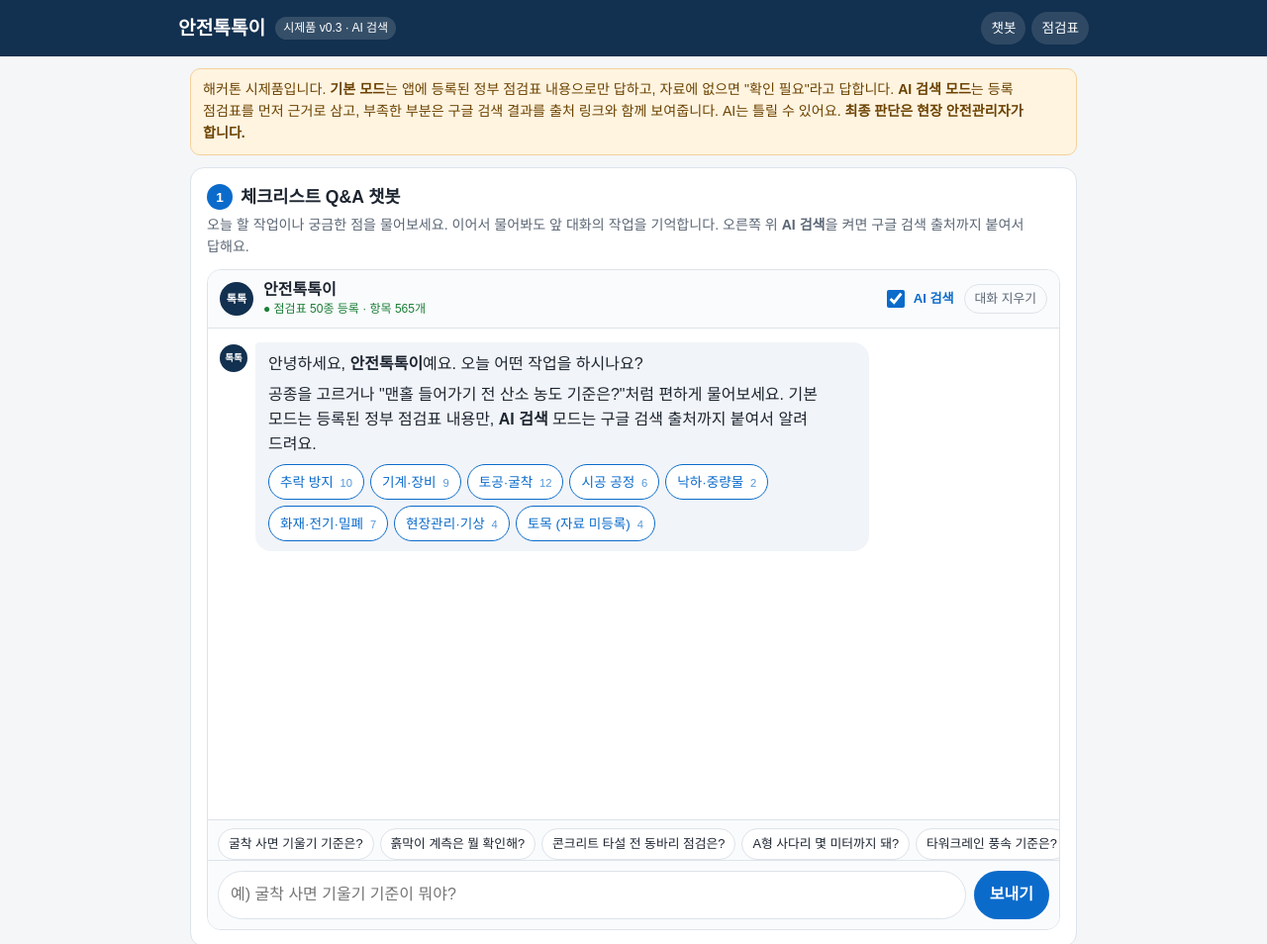
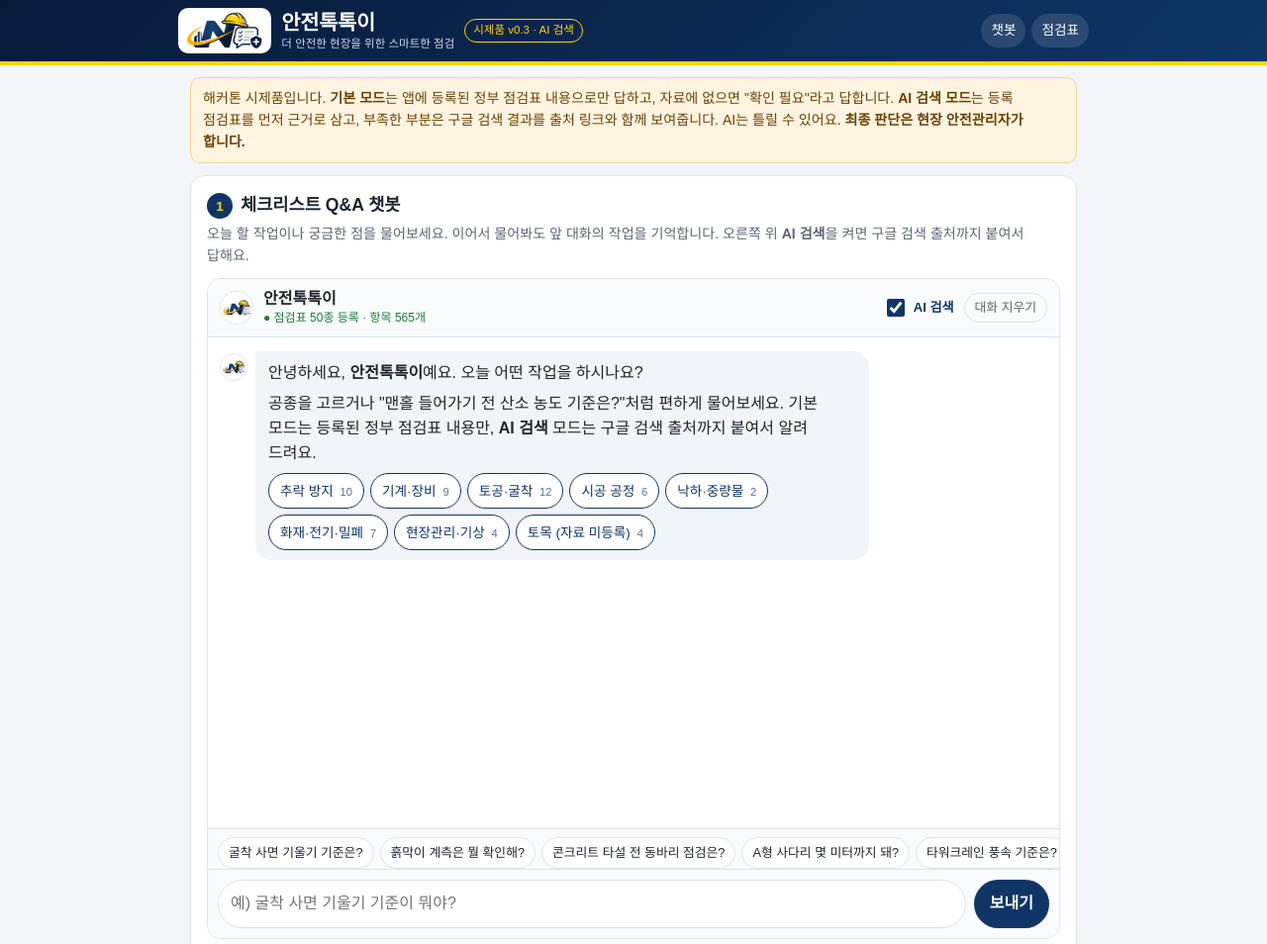
Before and after one commit to djbj1167-rgb/ni2-hackathon-team01-kim-bojun, a plain HTML site: page index.html in a window 1280 px wide. Shown: the top 954 px of the page at 99% size. Drawn offline with Linux system fonts and the light colour scheme.

Commit message:
팀 로고(NEXTON 안전톡톡이) 적용: 헤더/아바타/파비콘/푸터 + 로고 색상 테마

```diff
--- a/index.html
+++ b/index.html
@@ -3,36 +3,45 @@
 <head>
 <meta charset="utf-8">
 <meta name="viewport" content="width=device-width, initial-scale=1">
+<meta name="theme-color" content="#0f3566">
+<link rel="icon" type="image/png" href="logo-favicon.png">
 <title>안전톡톡이 | 건설현장 작업 전 안전점검 챗봇</title>
 <meta name="description" content="안전톡톡이: 토목·건설 시공 작업 전 안전점검 챗봇. 질문하면 정부 점검표에서 점검항목과 출처를 찾아 답하고, 바로 점검표로 체크할 수 있는 시제품">
 <style>
   :root {
-    --bg: #f4f6f8; --card: #fff; --ink: #1d2530; --sub: #5b6675; --line: #dde3ea;
-    --brand: #0b6bcb; --brand-soft: #e8f1fb; --ok: #1a7f37; --ok-soft: #e6f4ea;
+    --bg: #f3f5f9; --card: #fff; --ink: #1d2530; --sub: #5b6675; --line: #dde3ea;
+    --brand: #0f3566; --brand-soft: #e6edf8; --accent: #ffd402; --accent-deep: #f5b400; --navy-900: #061a38; --ok: #1a7f37; --ok-soft: #e6f4ea;
     --bad: #c62828; --bad-soft: #fdecea; --na: #6b7280; --na-soft: #eef0f3; --warn: #b26a00; --warn-soft: #fff4e0;
     --botbg: #f1f4f8;
   }
   * { box-sizing: border-box; }
   html { -webkit-text-size-adjust: 100%; }
   body { margin: 0; background: var(--bg); color: var(--ink); font-family: "Pretendard", "Apple SD Gothic Neo", "Malgun Gothic", "맑은 고딕", "Noto Sans KR", sans-serif; font-size: 16px; line-height: 1.55; word-break: keep-all; overflow-wrap: anywhere; }
-  header { background: #12304f; color: #fff; padding: 12px 16px; position: sticky; top: 0; z-index: 10; }
+  header { background: linear-gradient(135deg, #061a38 0%, #0f3566 100%); color: #fff; padding: 8px 16px; border-bottom: 4px solid var(--accent); position: sticky; top: 0; z-index: 10; }
   header .wrap { display: flex; align-items: center; gap: 10px; }
-  header h1 { font-size: 1.2rem; margin: 0; }
-  header .tag { font-size: .75rem; background: rgba(255,255,255,.15); padding: 2px 8px; border-radius: 99px; }
+  header h1 { font-size: 1.3rem; margin: 0; line-height: 1.15; letter-spacing: -.01em; }
+  .logo { display: block; background: #fff; border-radius: 10px; padding: 3px 6px; flex: none; box-shadow: 0 1px 0 rgba(0,0,0,.15); }
+  .logo img { display: block; height: 40px; width: auto; }
+  .ttl { min-width: 0; }
+  .slogan { margin: 2px 0 0; font-size: .72rem; color: #c9d8f0; line-height: 1.25; }
+  header .tag { font-size: .72rem; color: var(--accent); border: 1px solid var(--accent); padding: 2px 8px; border-radius: 99px; white-space: nowrap; }
   header nav { margin-left: auto; display: flex; gap: 6px; }
-  header nav a { color: #fff; text-decoration: none; font-size: .85rem; padding: 6px 10px; border-radius: 99px; background: rgba(255,255,255,.12); }
+  header nav a { color: #fff; text-decoration: none; font-size: .85rem; padding: 6px 10px; border-radius: 99px; background: rgba(255,255,255,.12); white-space: nowrap; }
+  header nav a:hover { background: var(--accent); color: var(--navy-900); }
+  @media (max-width: 600px) { header .tag { display: none; } .logo img { height: 34px; } header h1 { font-size: 1.15rem; } header nav a { padding: 5px 8px; font-size: .8rem; } }
+  @media (max-width: 400px) { .slogan { font-size: .66rem; } header nav { display: none; } }
   .wrap { max-width: 920px; margin: 0 auto; }
   main { padding: 12px; }
   .notice { background: var(--warn-soft); color: #6b4200; border: 1px solid #f3d29b; border-radius: 10px; padding: 10px 12px; font-size: .88rem; margin-bottom: 12px; }
   .card { background: var(--card); border: 1px solid var(--line); border-radius: 14px; padding: 16px; margin-bottom: 14px; }
   .card h2 { font-size: 1.1rem; margin: 0 0 4px; display: flex; align-items: center; gap: 8px; }
-  .step { display: inline-grid; place-items: center; width: 26px; height: 26px; border-radius: 50%; background: var(--brand); color: #fff; font-size: .85rem; flex: none; }
+  .step { display: inline-grid; place-items: center; width: 26px; height: 26px; border-radius: 50%; background: var(--brand); color: var(--accent); font-size: .85rem; flex: none; }
   .hint { color: var(--sub); font-size: .88rem; margin: 0 0 12px; }
   .row { display: grid; grid-template-columns: 1fr; gap: 10px; margin-bottom: 12px; }
   @media (min-width: 640px) { .row { grid-template-columns: 2fr 1fr; } }
   label { font-size: .85rem; color: var(--sub); display: block; margin-bottom: 4px; }
   input[type=text], input[type=date] { width: 100%; font: inherit; padding: 11px 12px; border: 1px solid var(--line); border-radius: 10px; background: #fff; }
-  input:focus, button:focus-visible { outline: 3px solid #9cc7f2; outline-offset: 1px; }
+  input:focus, button:focus-visible { outline: 3px solid var(--accent); outline-offset: 1px; }
   .btn { font: inherit; border: 0; border-radius: 10px; padding: 11px 16px; cursor: pointer; min-height: 44px; background: var(--brand); color: #fff; font-weight: 600; white-space: nowrap; }
   .btn.ghost { background: #fff; color: var(--brand); border: 1px solid var(--brand); }
   .btn.small { padding: 8px 12px; min-height: 38px; font-size: .9rem; }
@@ -40,7 +49,7 @@
   /* ---- 챗봇 ---- */
   .chat { border: 1px solid var(--line); border-radius: 14px; overflow: hidden; display: flex; flex-direction: column; background: #fff; }
   .chat-head { display: flex; align-items: center; gap: 10px; padding: 10px 12px; border-bottom: 1px solid var(--line); background: #fafbfc; }
-  .avatar { width: 34px; height: 34px; border-radius: 50%; background: #12304f; color: #fff; display: grid; place-items: center; font-size: .7rem; font-weight: 700; flex: none; }
+  .avatar { width: 34px; height: 34px; border-radius: 50%; background: #fff; border: 1px solid var(--line); object-fit: contain; flex: none; }
   .chat-head .name { font-weight: 700; line-height: 1.2; }
   .chat-head .status { font-size: .75rem; color: var(--ok); }
   .chat-head { flex-wrap: wrap; }
@@ -117,15 +126,18 @@
   footer { padding: 8px 16px 40px; color: var(--sub); font-size: .85rem; }
   footer h3 { font-size: .95rem; color: var(--ink); }
   footer ol { padding-left: 18px; }
+  .brandfoot { margin: 14px 0 0; text-align: center; }
+  .brandfoot img { max-width: min(340px, 80%); height: auto; border-radius: 12px; background: #fff; border: 1px solid var(--line); }
   .toast { position: fixed; left: 50%; bottom: 20px; transform: translateX(-50%); background: #1d2530; color: #fff; padding: 10px 16px; border-radius: 99px; font-size: .9rem; opacity: 0; transition: opacity .2s; pointer-events: none; z-index: 20; }
   .toast.show { opacity: 1; }
   .sr { position: absolute; width: 1px; height: 1px; overflow: hidden; clip: rect(0 0 0 0); }
 </style>
 </head>
-<body>
+<body id="top">
 <header>
   <div class="wrap">
-    <h1>안전톡톡이</h1>
+    <a class="logo" href="#top" aria-label="NEXTON 안전톡톡이"><img src="logo-icon.webp" alt="NEXTON 로고" width="82" height="40"></a>
+    <div class="ttl"><h1>안전톡톡이</h1><p class="slogan">더 안전한 현장을 위한 스마트한 점검</p></div>
     <span class="tag">시제품 v0.3 · AI 검색</span>
     <nav aria-label="바로가기"><a href="#chatSection">챗봇</a><a href="#checkSection">점검표</a></nav>
   </div>
@@ -144,7 +156,7 @@
     <p class="hint">오늘 할 작업이나 궁금한 점을 물어보세요. 이어서 물어봐도 앞 대화의 작업을 기억합니다. 오른쪽 위 <b>AI 검색</b>을 켜면 구글 검색 출처까지 붙여서 답해요.</p>
     <div class="chat">
       <div class="chat-head">
-        <div class="avatar" aria-hidden="true">톡톡</div>
+        <img class="avatar" src="logo-avatar.webp" alt="" aria-hidden="true">
         <div><div class="name">안전톡톡이</div><div class="status" id="statusTxt">● 점검표 등록됨</div></div>
         <label class="aitg" id="aiLbl"><input type="checkbox" id="aiToggle"><span id="aiTxt">AI 검색</span></label>
         <button class="clear" type="button" id="clearChat">대화 지우기</button>
@@ -197,6 +209,7 @@
   <p>AI 검색 모드의 답변은 구글 검색 결과와 위 등록 자료를 근거로 하며, 사용한 검색 출처 링크를 답변마다 표시합니다. AI는 틀릴 수 있으므로 원문 확인이 필요합니다.<br>
   항목 문구는 원문을 짧게 다듬은 것이며 원문 대조가 필요합니다. 쪽수는 원문에 인쇄된 쪽 번호입니다. 법령 조항은 현행 여부 확인 필요.<br>
   만든 팀: 2026 NI2.0 AID 해커톤 1팀 넥스톤(NEXTON) · 강원도립대학교 스마트건설토목과 · 배정 기업 ㈜동호엔지니어링 과제</p>
+<div class="brandfoot"><img src="logo-full.webp" alt="NEXTON 안전톡톡이 - 더 안전한 현장을 위한 스마트한 점검" loading="lazy" width="340" height="227"></div>
 </footer>
 
 <div class="toast" id="toast" role="status"></div>
@@ -1168,7 +1181,7 @@ const log = $("#log");
 function addMsg(role, html) {
   const d = document.createElement("div");
   d.className = "msg " + role;
-  d.innerHTML = role === "bot" ? `<div class="avatar" aria-hidden="true">톡톡</div><div class="bubble">${html}</div>` : `<div class="bubble">${html}</div>`;
+  d.innerHTML = role === "bot" ? `<img class="avatar" src="logo-avatar.webp" alt="" aria-hidden="true"><div class="bubble">${html}</div>` : `<div class="bubble">${html}</div>`;
   log.appendChild(d);
   log.scrollTop = log.scrollHeight;
   return d;
```
Also changed, not shown: logo-avatar.webp (added), logo-favicon.png (added), logo-full.webp (added), logo-icon.webp (added).
